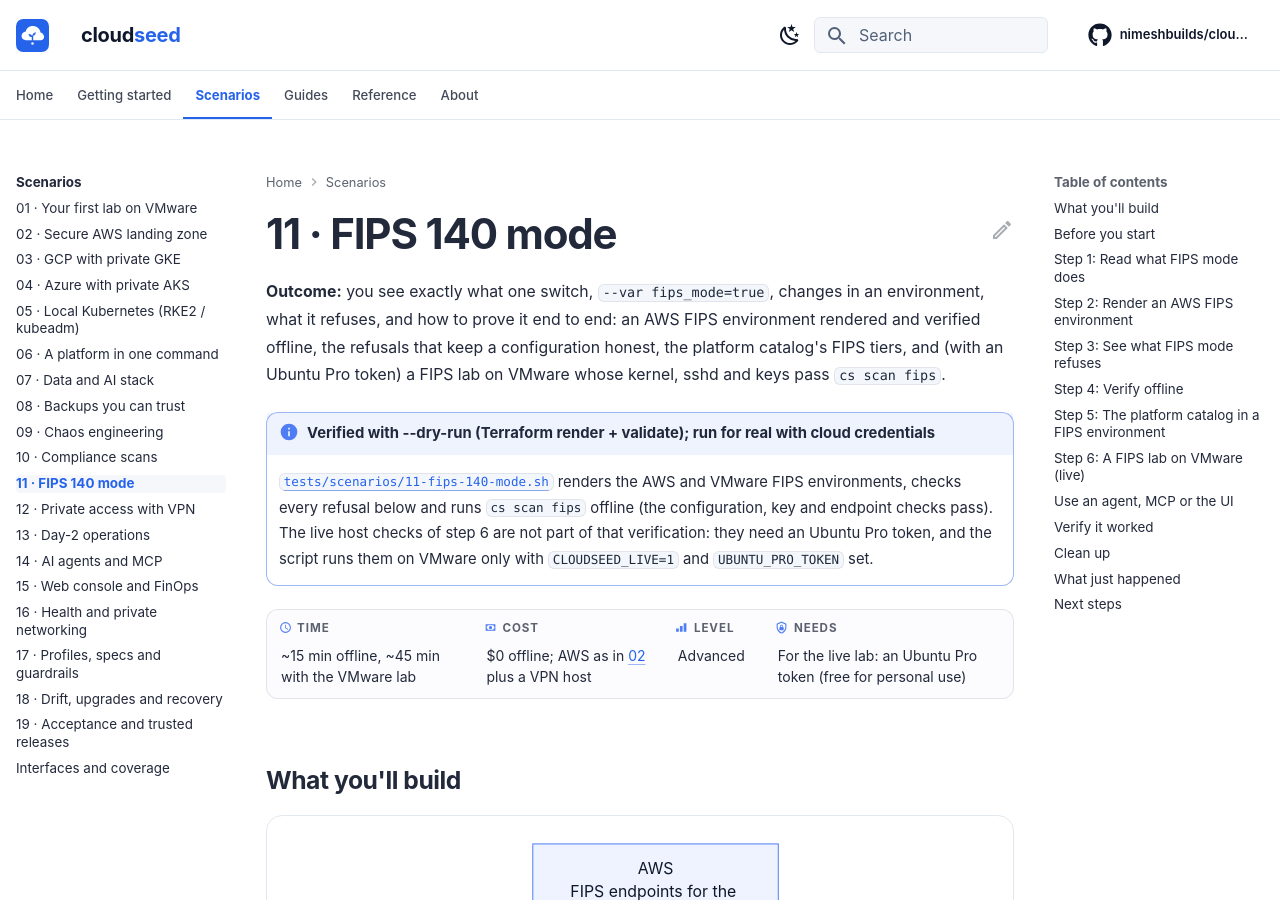
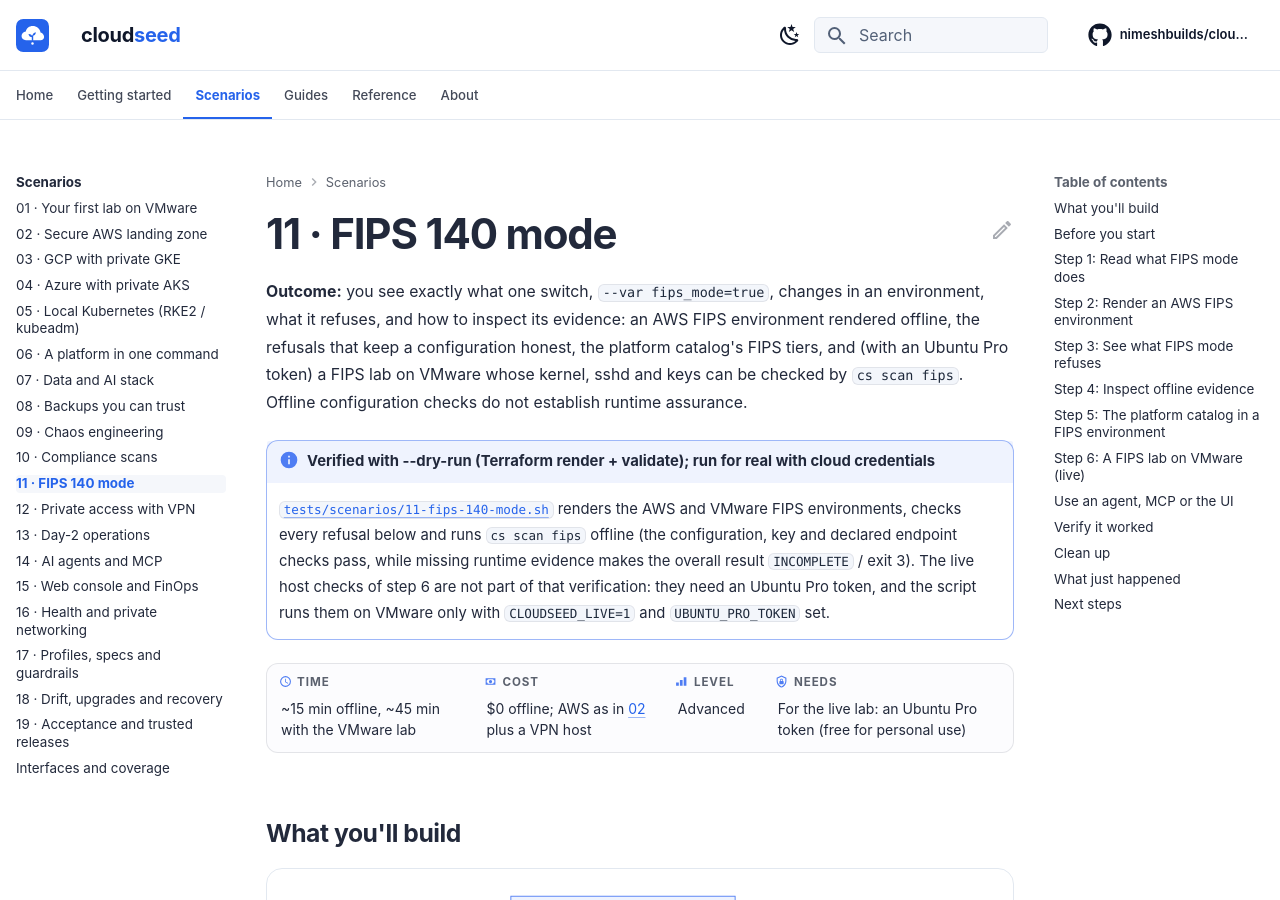
Before and after one commit to nimeshbuilds/cloudseed, an MkDocs documentation site: the page built from docs/scenarios/11-fips-140-mode.md, in a window 1280 px wide and 900 px high. Built offline with MkDocs 1.6.1 and Material for MkDocs 9.7.7, drawn with Linux system fonts in a browser that asks for light colours; comment, search, counter and statistics services are not loaded; some of the changed text lies outside the part shown.

Commit message:
Align scan scenarios with incomplete runtime evidence

````diff
--- a/docs/scenarios/11-fips-140-mode.md
+++ b/docs/scenarios/11-fips-140-mode.md
@@ -6,14 +6,15 @@
 # 11 · FIPS 140 mode
 
 **Outcome:** you see exactly what one switch, `--var fips_mode=true`, changes in an environment, what it refuses,
-and how to prove it end to end: an AWS FIPS environment rendered and verified offline, the refusals that keep a
+and how to inspect its evidence: an AWS FIPS environment rendered offline, the refusals that keep a
 configuration honest, the platform catalog's FIPS tiers, and (with an Ubuntu Pro token) a FIPS lab on VMware whose
-kernel, sshd and keys pass `cs scan fips`.
+kernel, sshd and keys can be checked by `cs scan fips`. Offline configuration checks do not establish runtime assurance.
 
 !!! info "Verified with --dry-run (Terraform render + validate); run for real with cloud credentials"
     [`tests/scenarios/11-fips-140-mode.sh`](https://github.com/nimeshbuilds/cloudseed/blob/main/tests/scenarios/11-fips-140-mode.sh)
     renders the AWS and VMware FIPS environments, checks every refusal below and runs `cs scan fips` offline (the
-    configuration, key and endpoint checks pass). The live host checks of step 6 are not part of that verification:
+    configuration, key and declared endpoint checks pass, while missing runtime evidence makes the overall result
+    `INCOMPLETE` / exit 3). The live host checks of step 6 are not part of that verification:
     they need an Ubuntu Pro token, and the script runs them on VMware only with `CLOUDSEED_LIVE=1` and
     `UBUNTU_PRO_TOKEN` set.
 
@@ -30,7 +31,7 @@
   hosts["Hosts<br/>kernel fips=1, FIPS crypto policy<br/>sshd: AES-GCM/CTR, SHA-2, ECDH P-curves<br/>RSA-4096 SSH key"]
   k8s["Kubernetes<br/>EKS: Bottlerocket FIPS AMIs · AKS: fips_enabled pools<br/>GKE: COS · VMware: RKE2 only"]
   plat["Platform catalog<br/>compatible · tls-restricted · crypto-restricted · refused"]
-  aws & hosts & k8s & plat --> verify["cs scan fips<br/>PASS / FAIL / N/A"]
+  aws & hosts & k8s & plat --> verify["cs scan fips<br/>PASS / FAIL / INCOMPLETE / N/A"]
 ```
 
 ## Before you start
@@ -93,7 +94,7 @@
 
 FIPS mode is chosen at creation (the SSH key type depends on it) and cannot be toggled on an existing environment.
 
-## Step 4: Verify offline
+## Step 4: Inspect offline evidence
 
 ```bash
 cs scan fips aws --env fips
@@ -107,11 +108,16 @@
       │               GCP/VMware)   ssh-rsa (4096 bits)                                │
       │ ✔ cloud       AWS provider uses FIPS endpoints   provider.aws.use_fips_endpoint │
       │                                                                                │
-      │ PASS - 3 passed, 0 failed, 0 informational                                     │
+      │ ? hosts       host runtime not checked   no deployed host evidence            │
+      │ ? k8s         cluster not checked   no reachable cluster evidence             │
+      │ INCOMPLETE - 3 passed, 0 failed, 2 unknown                                    │
       ╰────────────────────────────────────────────────────────────────────────────────╯
     ```
 
-On a deployed environment the same command also checks every host (kernel `fips_enabled`, sshd and OpenSSL
+Expect exit **3** here: the dry run has created configuration, not running hosts or a cluster. Keep those unknowns
+visible. With no failed checks, a runtime gap remains `INCOMPLETE`; any definite failed check makes the result `FAIL`.
+
+On a deployed environment the same command also checks reachable hosts (kernel `fips_enabled`, sshd and OpenSSL
 algorithms), the node images, the RKE2 build, the TLS policy on the shared Gateway and the FIPS capability of every
 installed platform item.
 
@@ -178,7 +184,9 @@
 cs scan reports aws --env fips --last 3
 ```
 
-- `scan fips` ends with **PASS** on a FIPS environment and **N/A** on any other.
+- `scan fips` ends with **INCOMPLETE** / exit 3 for this offline preview. A FIPS-enabled environment can return
+  **PASS**, **FAIL** or **INCOMPLETE** based on the collected checks; enablement alone is not a pass. A non-FIPS
+  environment returns **N/A**. Read unknowns, coverage limits and remediation in the full JSON/Markdown report.
 - On the live lab: `/proc/sys/crypto/fips_enabled` is `1` and `sshd -T` lists only FIPS-approved ciphers and MACs.
 
 ## Clean up
````
Also changed, not shown: 2 other files.
